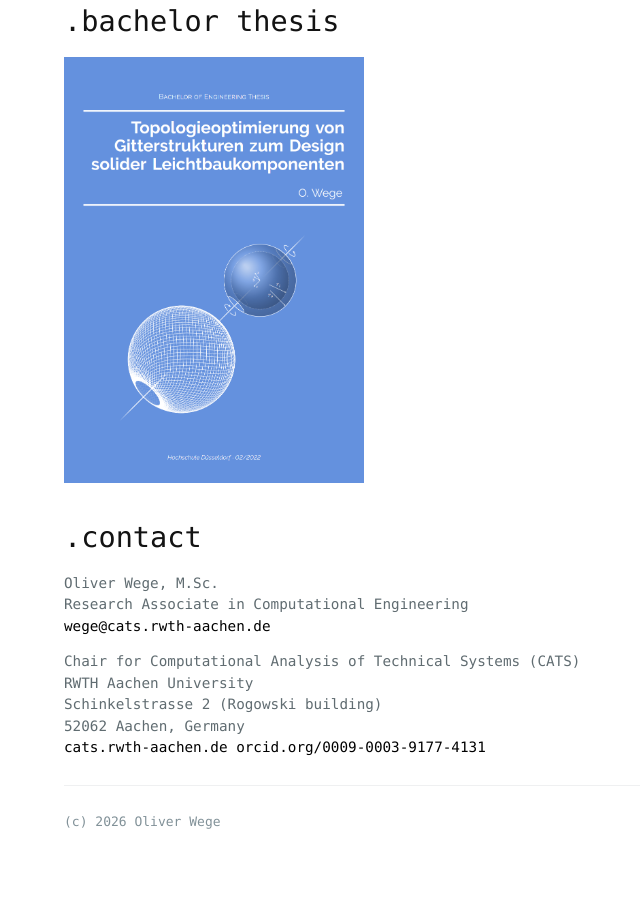
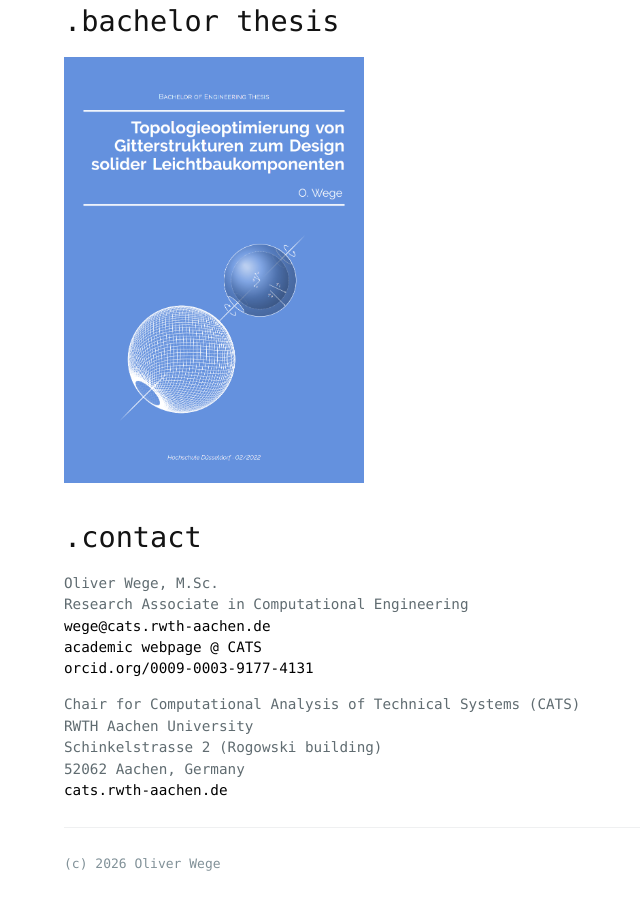
Before and after one commit to olwege/olwege.github.io, a Jekyll site: the page built from index.md, in a window 1280 px wide and 900 px high, scrolled down 847 px. Shown: the whole window, without its empty margins (238-878 px from the left). Built offline with Jekyll 4.4.1, drawn with Linux system fonts in a browser that asks for light colours; our own code applies the rules of GitHub Pages for plain Markdown files; before the commit the page ends 1704 px from its top, so only the background shows below that.

Commit message:
minor changes

```diff
--- a/index.md
+++ b/index.md
@@ -14,10 +14,12 @@ text to test
 Oliver Wege, M.Sc. <br>
 Research Associate in Computational Engineering <br>
 [wege@cats.rwth-aachen.de](mailto:wege@cats.rwth-aachen.de)  <br>
+[academic webpage @ CATS](https://www.cats.rwth-aachen.de/cms/cats/der-lehrstuhl/team/~bkckdt/wege-oliver/?lidx=1&allou=1) <br>
+[orcid.org/0009-0003-9177-4131](https://orcid.org/0009-0003-9177-4131)
+
 
 Chair for Computational Analysis of Technical Systems (CATS)  <br>
 RWTH Aachen University  <br>
 Schinkelstrasse 2 (Rogowski building)  <br>
 52062 Aachen, Germany  <br>
-[cats.rwth-aachen.de](https://www.cats.rwth-aachen.de/cms/cats/der-lehrstuhl/team/~bkckdt/wege-oliver/?lidx=1&allou=1)
-[orcid.org/0009-0003-9177-4131](https://orcid.org/0009-0003-9177-4131)
+[cats.rwth-aachen.de](https://www.cats.rwth-aachen.de) <br>
```
